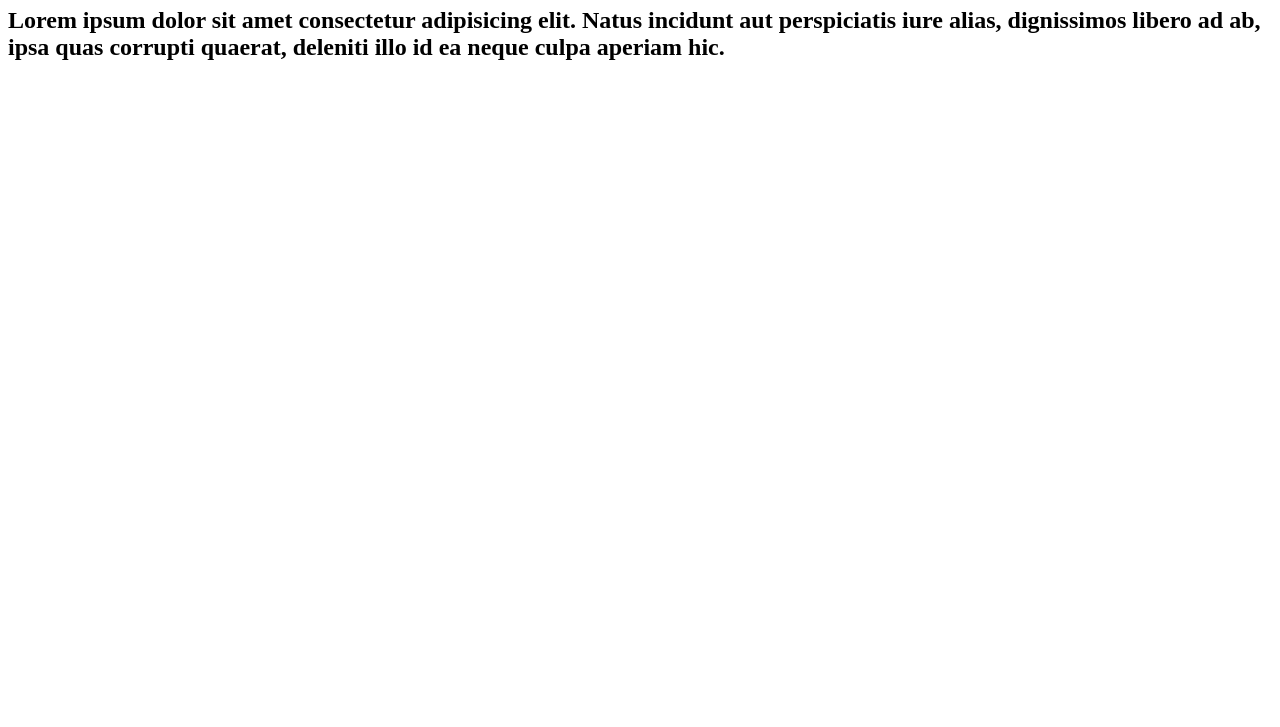
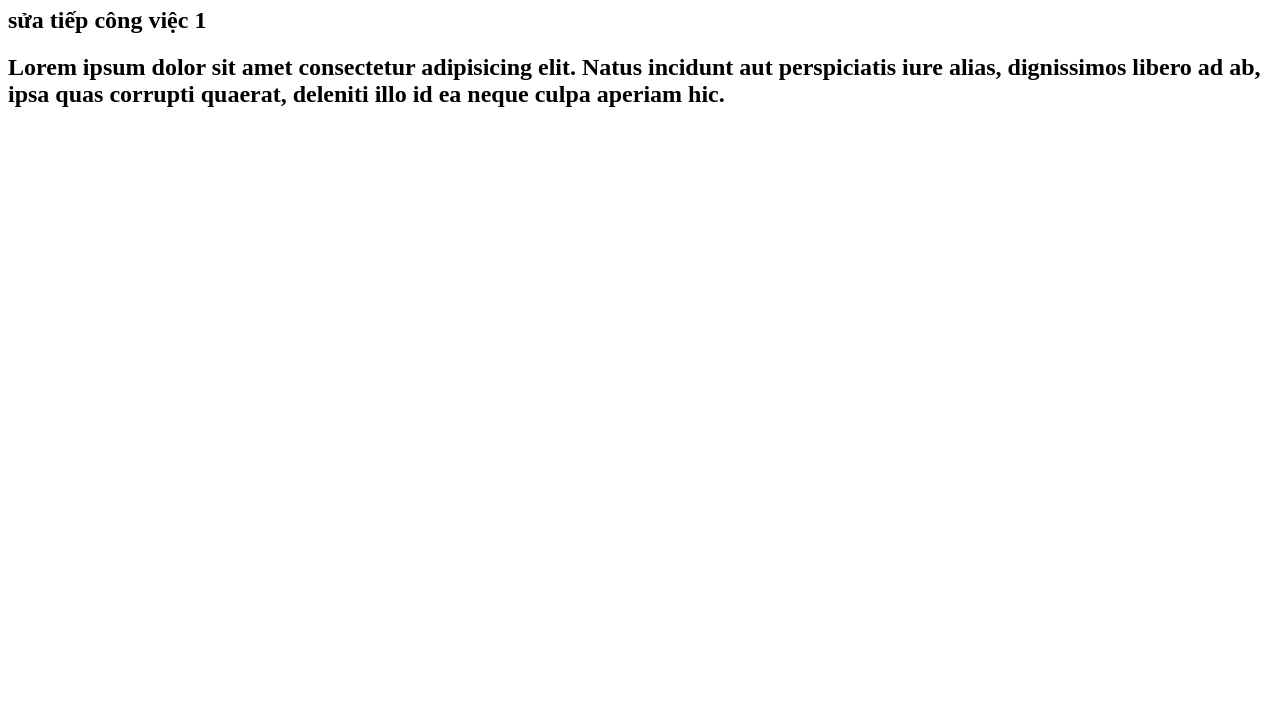
Before and after one commit to PvThuanvnua/duan6, a plain HTML site: page index.html in a window 1280 px wide. Shown: the part 73-800 px from the top of the page. Drawn offline with Linux system fonts and the light colour scheme.

Commit message:
2.sua tiep cv 1

```diff
--- a/index.html
+++ b/index.html
@@ -7,6 +7,7 @@
   </head>
   <body>
     <h1>công việc 1</h1>
+    <h2>sửa tiếp công việc 1</h2>
     <h2>
       Lorem ipsum dolor sit amet consectetur adipisicing elit. Natus incidunt
       aut perspiciatis iure alias, dignissimos libero ad ab, ipsa quas corrupti
```
